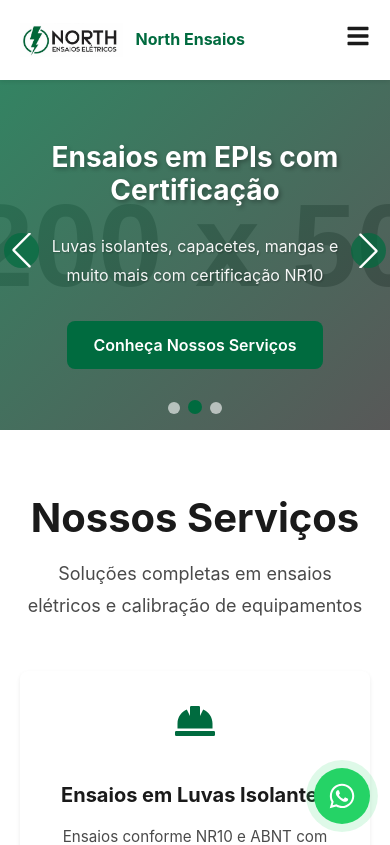
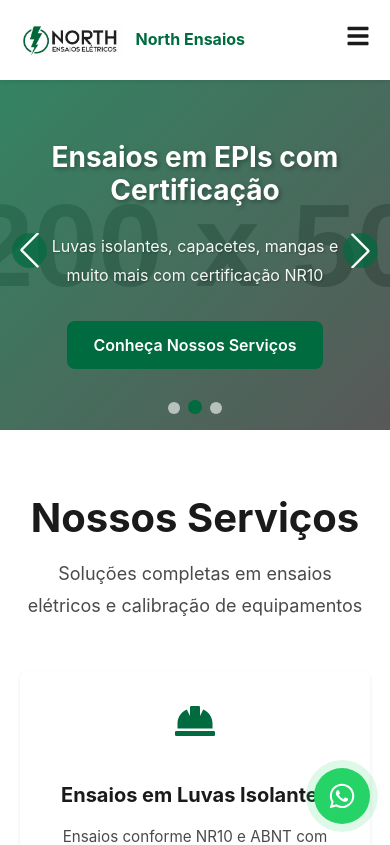
Before and after one commit to fabiofariaishia/northensaios, a React (Vite) app: page / in a window 390 px wide. Shown: the top 845 px of the page. Built offline with nearby package versions, Linux system fonts and the light colour scheme.

Commit message:
Ajuste carrossel

```diff
--- a/src/components/home/Carousel.css
+++ b/src/components/home/Carousel.css
@@ -65,6 +65,14 @@
   transition: all var(--transition-normal);
 }
 
+.home-carousel .swiper-button-next {
+  right: 16px;
+}
+
+.home-carousel .swiper-button-prev {
+  left: 16px;
+}
+
 .home-carousel .swiper-button-next:hover,
 .home-carousel .swiper-button-prev:hover {
   background-color: var(--primary-green);
@@ -72,7 +80,7 @@
 
 .home-carousel .swiper-button-next::after,
 .home-carousel .swiper-button-prev::after {
-  font-size: 1.25rem;
+  font-size: 1rem;
 }
 
 .home-carousel .swiper-pagination-bullet {
@@ -109,9 +117,17 @@
     height: 40px;
   }
 
+  .home-carousel .swiper-button-next {
+    right: 12px;
+  }
+
+  .home-carousel .swiper-button-prev {
+    left: 12px;
+  }
+
   .home-carousel .swiper-button-next::after,
   .home-carousel .swiper-button-prev::after {
-    font-size: 1rem;
+    font-size: 0.85rem;
   }
 }
 
@@ -135,8 +151,16 @@
     height: 35px;
   }
 
+  .home-carousel .swiper-button-next {
+    right: 12px;
+  }
+
+  .home-carousel .swiper-button-prev {
+    left: 12px;
+  }
+
   .home-carousel .swiper-button-next::after,
   .home-carousel .swiper-button-prev::after {
-    font-size: 0.9rem;
+    font-size: 0.75rem;
   }
 }
```
